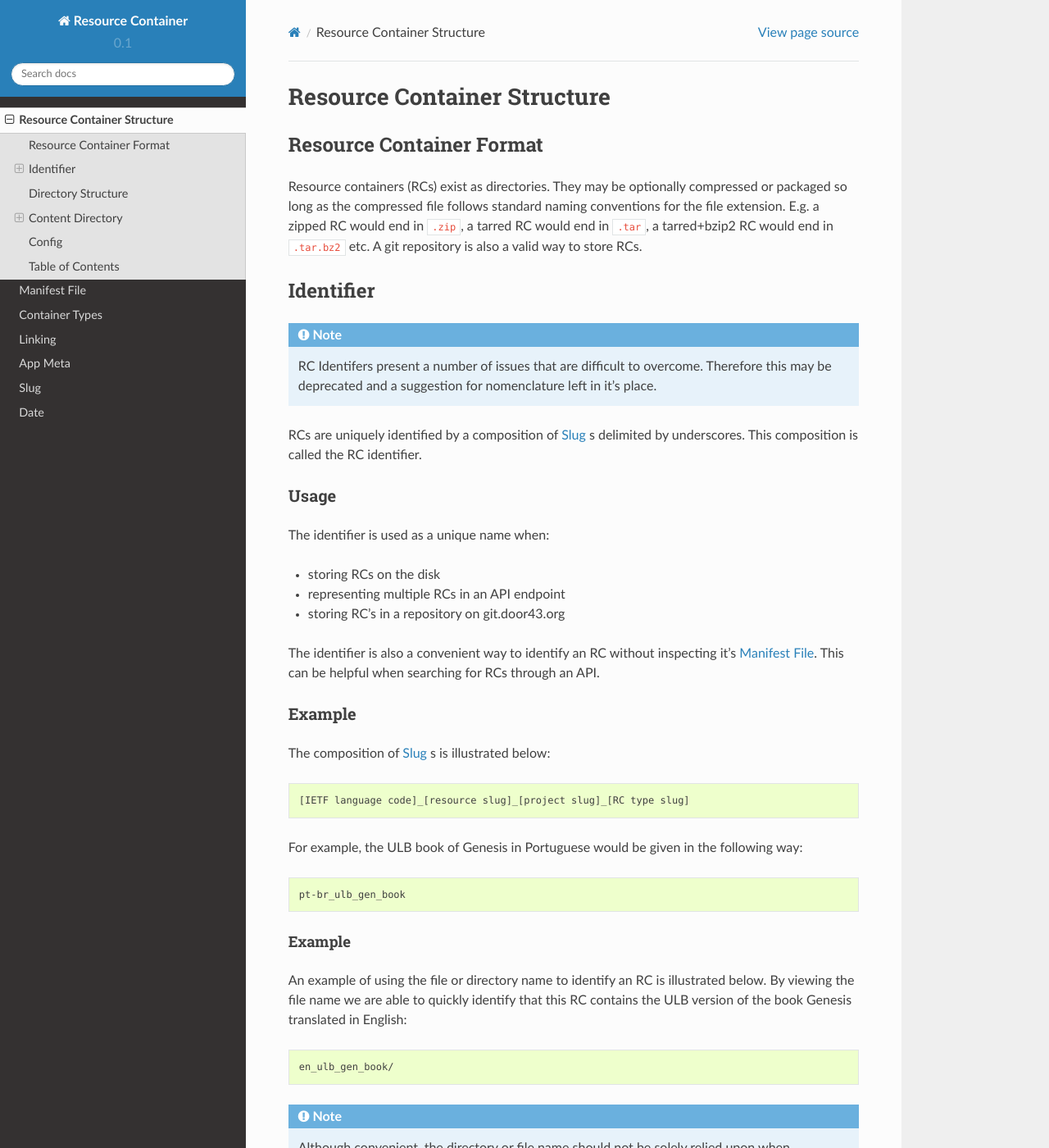
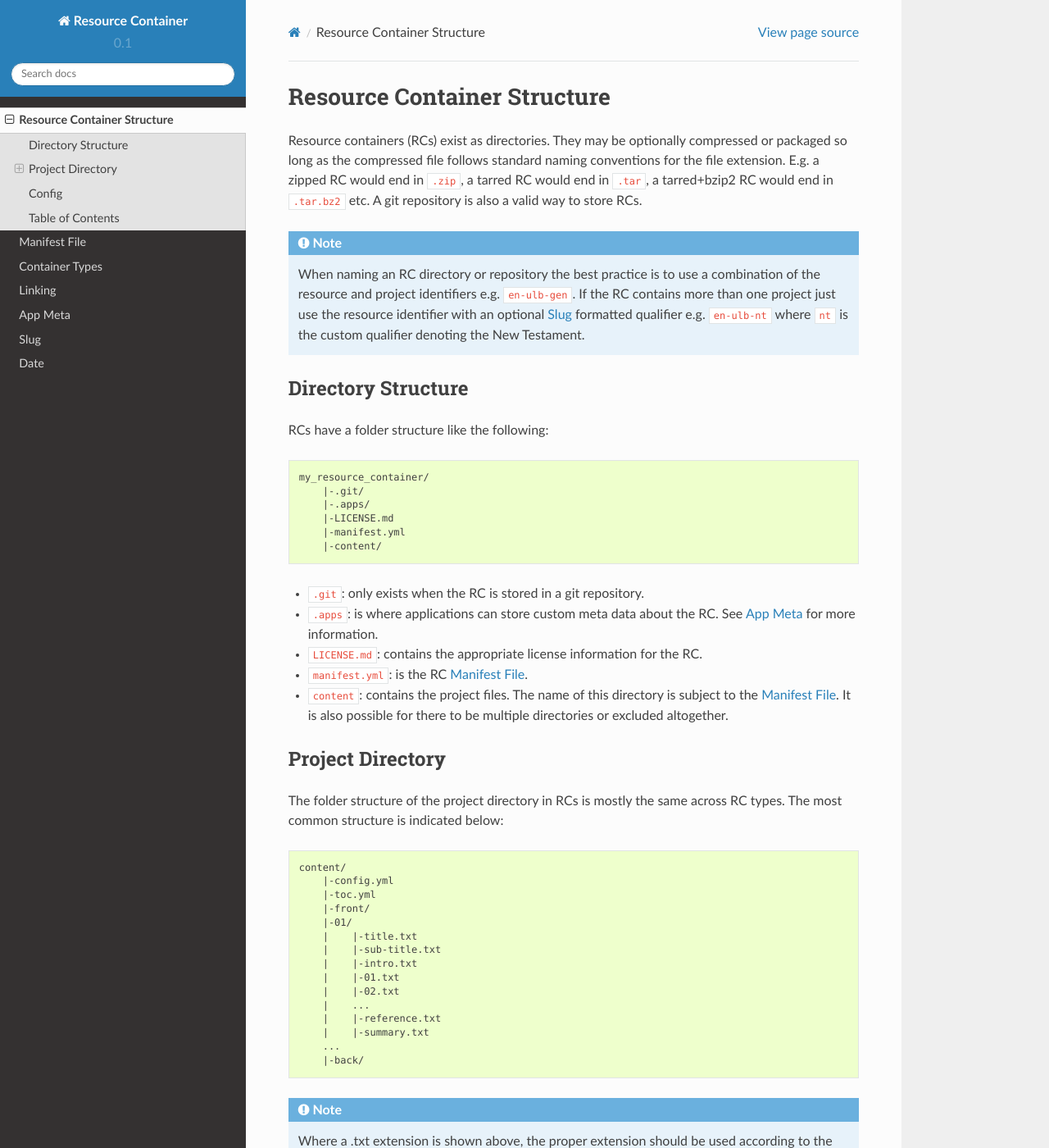
Before and after one commit to unfoldingWord-dev/Resource-Container, a Sphinx documentation site: the page built from docs/structure.rst, in a window 1280 px wide and 1400 px high. Shown: the whole window at 82% size. Built offline with Sphinx 7.4.7 and the Read the Docs theme 2.0.0, drawn with Linux system fonts in a browser that asks for light colours; some of the changed text lies outside the part shown.

Commit message:
fixes #16

```diff
--- a/docs/container_types.rst
+++ b/docs/container_types.rst
@@ -4,7 +4,7 @@
 ===============
 
 Resource Containers (RCs) can be used to represent different forms of data.
-These different data types are represented by the below RC Types.
+These different forms are represented by the below RC Types.
 
 .. note:: The types below are noted by ``Type Name (Type Slug)``
     e.g. ``Book (book)``
--- a/docs/manifest.rst
+++ b/docs/manifest.rst
@@ -6,21 +6,25 @@
 .. include:: includes/note_keys_required.txt
 
 Resource Containers (RCs) have a manifest.yml that describes it's content and structure.
-Terms from the `Dublin Core Meta Data Initiative <http://dublincore.org/documents/dcmi-terms>`_ have been used when appropriate.
+Most of the information adheres to the `Dublin Core Meta Data Initiative <http://dublincore.org/documents/dcmi-terms>`_
+and can be found nested within the ``dublin_core`` key.
 
 .. code-block:: yaml
 
     ---
 
     dublin_core:
+        type: 'book'
+        conformsto: 'rc0.2'
+        format: 'text/usfm'
         identifier: 'en-ulb'
+        title: 'Unlocked Literal Bible'
+        subject: 'Bible translation'
+        description: 'The Unlocked Literal Bible is an open-licensed version of the Bible that is intended to provide a form-centric translation of the Bible.'
         language:
             identifier: 'en'
             title: 'English'
             direction: 'ltr'
-        type: 'book'
-        title: 'Unlocked Literal Bible'
-        format: 'text/usfm'
         source:
         -
             language: 'en'
@@ -28,18 +32,15 @@
             version: '1901'
         rights: 'CC BY-SA 4.0'
         creator: 'Wycliffe Associates'
-        subject: 'Bible translation'
-        description: 'The Unlocked Literal Bible is an open-licensed version of the Bible that is intended to provide a form-centric translation of the Bible.'
-        publisher: 'Door43'
         contributor:
             - 'NamesOfContributors'
         relation:
             - 'en-udb'
             - 'en-tn'
-        version: '3'
+        publisher: 'Door43'
         issued: '2015-12-17'
         modified: '2015-12-22T12:01:30-05:00'
-        conformsto: 'rc0.2'
+        version: '3'
 
     checking:
         checking_entity:
@@ -61,48 +62,25 @@
 Definitions
 -----------
 
-- ``rc.version``: the version of the RC.
-- ``rc.type``: the type of RC being represented.
-- ``rc.identifier``: the shortname of this RC, which should also be the directory or filename (e.g. en_ulb_gen.zip).
-- ``content_mime_type``: the format of the content that is being stored inside the RC. e.g.:
 
-  - text/usfm
-  - text/markdown
-  - image/png
-  - audio/mp3
-  - video/mp4
+- ``dublin_core``
 
-- ``language``: the language information of the text inside this RC.
-- ``projects``: an array of projects inside the RC. Each object is a project definition inside the RC.
+    - ``type``: the RC type.
+    - ``conformsto``: the version of the RC specification used by the RC.
+    - ``format``: the file format of content within the RC e.g.
 
-  - ``rc.path``: the path to the project within the RC. This will be a directory or in some cases a file. In all of our
-    examples we will use the directory `content`.
+        - ``text/usfm``
+        - ``image/png``
+        - ``audio/mp3``
 
-- ``resource > status``: the translation status of the resource.
-- ``resource > status > translate_mode``: The mode in which the resource may be translated.
+    - ``identifier``: a :ref:`slug` formatted string uniquely identifying the resource.
+    - ``contributor``: an array of names or aliases to people that have contributed to the resource.
+    - ``relation``: identifiers of other related RCs.
+    - ``publisher``: the name of the individual or organization responsible for publishing the resource.
+    - ``issued``: the :ref:`date` of publication.
 
-  - yes: it can always be translated.
-  - gateway: it can only be translated when gateway language mode is activated in the app.
-  - no: it can never be translated.
+- ``projects``: an array of projects inside the RC.
 
-- ``versification``: indicates the versification system used to defined chunks in this RC. See Resource Catalog and Chunk Markers for more information.
-
-.. _manifest-changing-lang:
-
-Changing Language & Resource
-----------------------------
-
-Some times it is desirable to change certain the language and resource of a RC. For example a mistake may have been made when originally defining the RC.
-
-Care should be taken since changing the language and/or resource will also change the identifier of the RC.
-
-Implementation Notes
-~~~~~~~~~~~~~~~~~~~~
-
-If while changing either of these properties the RC will conflict with an existing RC (on the current file system) the user should be asked if they would like to merge the two RC or cancel the change. See Merging RCs for more information about merging.
-
-In order to fully change either of these properties the following steps must be taken
-
-1. change the value of the property in the ``manifest.yml``.
-2. update the name of the RC folder to the new identifier.
-3. update any external usages of the RC's identifier to the new identifier.
+    - ``identifier``: a :ref:`slug` formatted string uniquely identifying the project.
+    - ``versification``: the system used for placing verse markers and consequently chunk markers.
+    - ``path``: the relative path to the project within the RC. Depending on the RC type this may be a directory or a file.
--- a/docs/structure.rst
+++ b/docs/structure.rst
@@ -1,10 +1,6 @@
 .. _structure:
 Resource Container Structure
 ============================
-
-.. _structure-format:
-Resource Container Format
--------------------------
 
 Resource containers (RCs) exist as directories.
 They may be optionally compressed or packaged so long as the compressed file follows standard naming conventions for the file extension.
@@ -13,61 +9,16 @@
 a tarred+bzip2 RC would end in ``.tar.bz2`` etc.
 A git repository is also a valid way to store RCs.
 
-.. _structure-identifier:
-Identifier
-----------
-
-.. note:: RC Identifers present a number of issues that are difficult to overcome.
-    Therefore this may be deprecated and a suggestion for nomenclature left in it's place.
-
-RCs are uniquely identified by a composition of :ref:`slug` s delimited by underscores.
-This composition is called the RC identifier.
-
-Usage
-^^^^^
-
-The identifier is used as a unique name when:
-
-* storing RCs on the disk
-* representing multiple RCs in an API endpoint
-* storing RC's in a repository on git.door43.org
-
-The identifier is also a convenient way to identify an RC without inspecting it's :ref:`manifest`.
-This can be helpful when searching for RCs through an API.
-
-Example
-^^^^^^^
-
-The composition of :ref:`slug` s is illustrated below:
-
-.. code-block:: none
-
-    [IETF language code]_[resource slug]_[project slug]_[RC type slug]
-
-For example, the ULB book of Genesis in Portuguese would be given in the following way:
-
-.. code-block:: none
-
-    pt-br_ulb_gen_book
-
-Example
-~~~~~~~
-
-An example of using the file or directory name to identify an RC is illustrated below.
-By viewing the file name we are able to quickly identify that this RC contains the ULB version of the book Genesis translated in English:
-
-.. code-block:: none
-
-    en_ulb_gen_book/
-
-.. note:: Although convenient, the directory or file name should not be solely relied upon when determining the composition of an RC.
-    Therefore, whenever possible you should consult the :ref:`manifest`.
+.. note:: When naming an RC directory or repository the best practice is to use a combination of the resource and
+    project identifiers e.g. ``en-ulb-gen``.
+    If the RC contains more than one project just use the resource identifier with an optional :ref:`slug` formatted qualifier
+    e.g. ``en-ulb-nt`` where ``nt`` is the custom qualifier denoting the New Testament.
 
 .. _structure-directory:
 Directory Structure
 -------------------
 
-RCs must use the following top level directory structure:
+RCs have a folder structure like the following:
 
 .. code-block:: none
 
@@ -78,24 +29,20 @@
         |-manifest.yml
         |-content/
 
-- ``.git`` is optional and is usually only seen in active translations.
-- ``.apps`` is where applications can store custom meta data about the RC. See :doc:`app_meta` for more information.
-- ``LICENSE.md`` contains the appropriate license information for the RC.
-- ``manifest.yml`` is the :ref:`manifest` that contains meta data about the RC.
-- ``content`` contains the project files inside the RC.
-  There is nothing special about the name of this directory.
-  Depending on how many projects are stored in the RC you may use a different name or use several different folders
-  as defined in the :ref:`manifest`.
-
-  - See below for the basic structure of the project directory/directories.
-  - In the case of USFM RC types there will be no project directory. See the :ref:`manifest` for details.
+- ``.git``: only exists when the RC is stored in a git repository.
+- ``.apps``: is where applications can store custom meta data about the RC. See :doc:`app_meta` for more information.
+- ``LICENSE.md``: contains the appropriate license information for the RC.
+- ``manifest.yml``: is the RC :ref:`manifest`.
+- ``content``: contains the project files. The name of this directory is subject to the :ref:`manifest`.
+  It is also possible for there to be multiple directories or excluded altogether.
 
 .. _structure-content:
 
-Content Directory
+Project Directory
 -----------------
 
-The file and folder structure of the project content directory in RCs is mostly the same across RC types.  The structure is as follows:
+The folder structure of the project directory in RCs is mostly the same across RC types.
+The most common structure is indicated below:
 
 .. code-block:: none
 
@@ -115,12 +62,11 @@
         ...
         |-back/
 
-Where a .txt extension is shown above, the proper extension should be used according to the content_mime_type indicated in the ``manifest.yml``.
-For example ``.usfm`` or ``.md``.
+.. note:: Where a .txt extension is shown above, the proper extension should be used according to the format
+    indicated in the :ref:`manifest`. For example ``.usfm`` or ``.md``.
 
 The directories within ``content`` shown above indicate chapters.
-The two reserved chapter names "front" and "back" are used to contain, if applicable, the front and back matter.
-You may use any of the reserved names (e.g. "intro.txt") in the "front" and "back" directories.
+There are two special chapters named "front" and "back" that contain, if applicable, the front and back matter.
 
 The files within each chapter represent the chunks of the chapter.
 Often the chunk file names will be numeric (e.g. 01.txt) but that is not required.
@@ -261,6 +207,9 @@
 
 Alternatively you can choose to use a simplified table of contents as shown below.
 
+.. note:: We may deprecate this form due to the addition of content sorting instructions describe above.
+  Since sorting is defined this form may not provide anything useful.
+
 .. code-block:: yaml
 
     ---
```
Also changed, not shown: docs/date.rst (+7 -1 lines).
